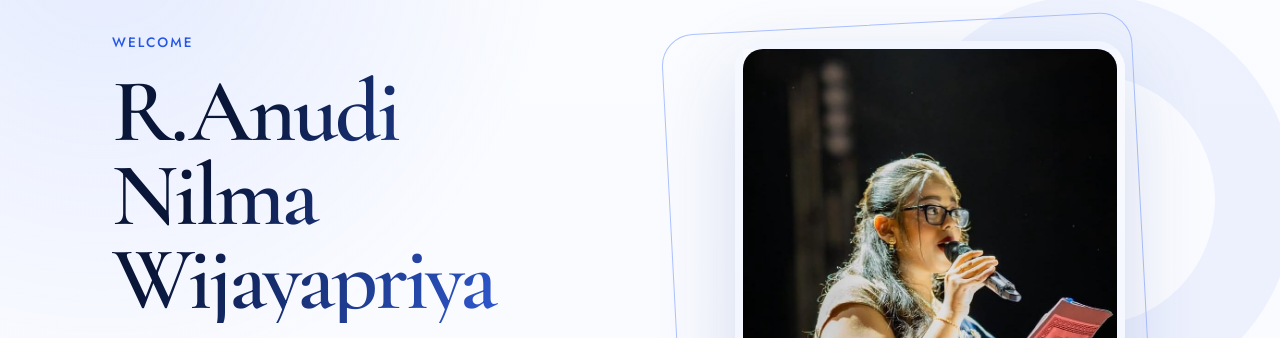
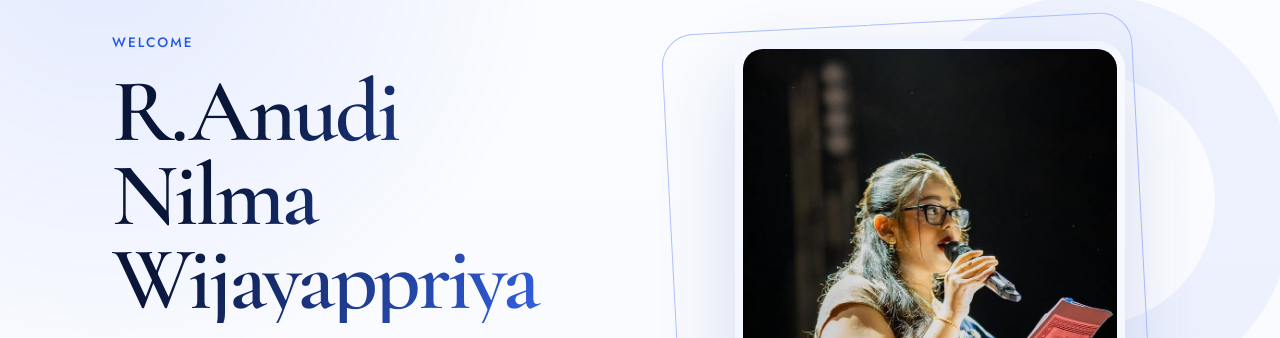
Before and after one commit to kosaladathapththu/Poetry-Web-App, a plain HTML site: page index.html in a window 1280 px wide. Shown: the part 237-575 px from the top of the page. Drawn offline with nearby package versions, Linux system fonts and the light colour scheme.

```diff
--- a/index.html
+++ b/index.html
@@ -3,7 +3,7 @@
 <head>
   <meta charset="UTF-8" />
   <meta name="viewport" content="width=device-width, initial-scale=1.0" />
-  <title>R.Anudi Nilma Wijayapriya — Poetry & Words</title>
+  <title>R.Anudi Nilma Wijayappriya — Poetry & Words</title>
   <link rel="preconnect" href="https://fonts.googleapis.com" />
   <link href="https://fonts.googleapis.com/css2?family=Cormorant+Garamond:ital,wght@0,400;0,600;1,400&family=Jost:wght@300;400;500&display=swap" rel="stylesheet" />
   <link rel="stylesheet" href="css/style.css" />
@@ -204,7 +204,7 @@
       <div class="hero">
         <div class="hero-text">
           <p class="greeting">Welcome</p>
-          <h1>R.Anudi Nilma Wijayapriya</h1>
+          <h1>R.Anudi Nilma Wijayappriya</h1>
           <p class="tagline">Words woven from silence</p>
           <p>A poet exploring the quiet spaces between moments — love, loss, longing, and the small sacred things.</p>
           <div class="hero-ctas">
@@ -215,7 +215,7 @@
 
         <div class="hero-image-wrap">
           <!-- Replace src with actual photo -->
-          <img src="images/poet-photo.jpg" alt="Portrait of R.Anudi Nilma Wijayapriya" class="hero-photo"
+          <img src="images/poet-photo.jpg" alt="Portrait of R.Anudi Nilma Wijayappriya" class="hero-photo"
                onerror="this.style.background='#D4C4A8'; this.removeAttribute('src')" />
           <div class="hero-quote-card">
             <p>"Poetry is the shadow cast by our streetlight imaginations."</p>
@@ -269,7 +269,7 @@
 
   <!-- FOOTER -->
   <footer>
-    <p>© 2025 R.Anudi Nilma Wijayapriya. All rights reserved.</p>
+    <p>© 2025 R.Anudi Nilma Wijayappriya. All rights reserved.</p>
     <p style="margin-top:0.4rem; font-size:0.78rem;">Built with love & plain HTML.</p>
   </footer>
 
```
